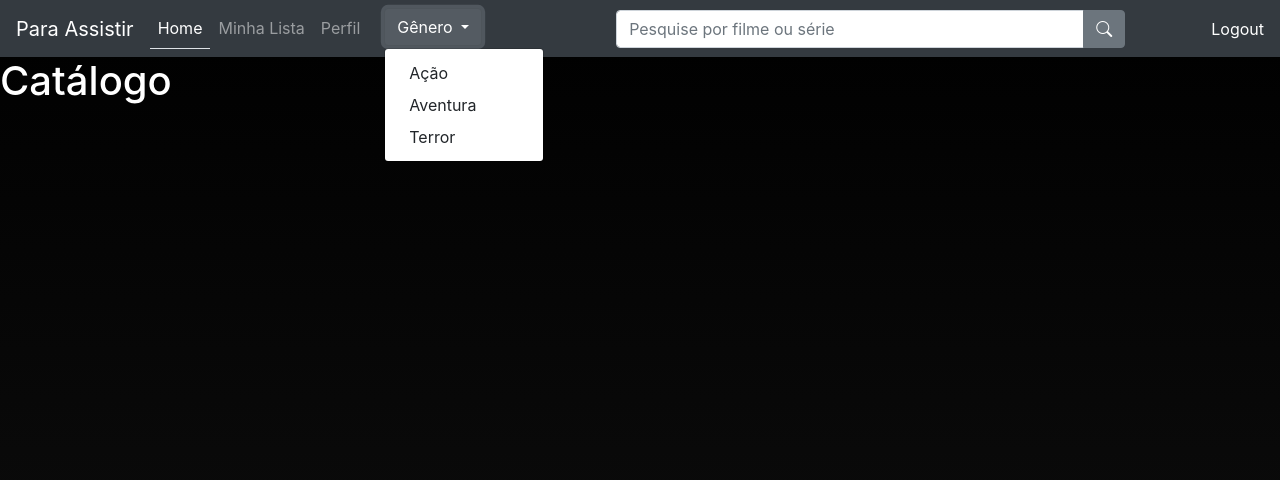
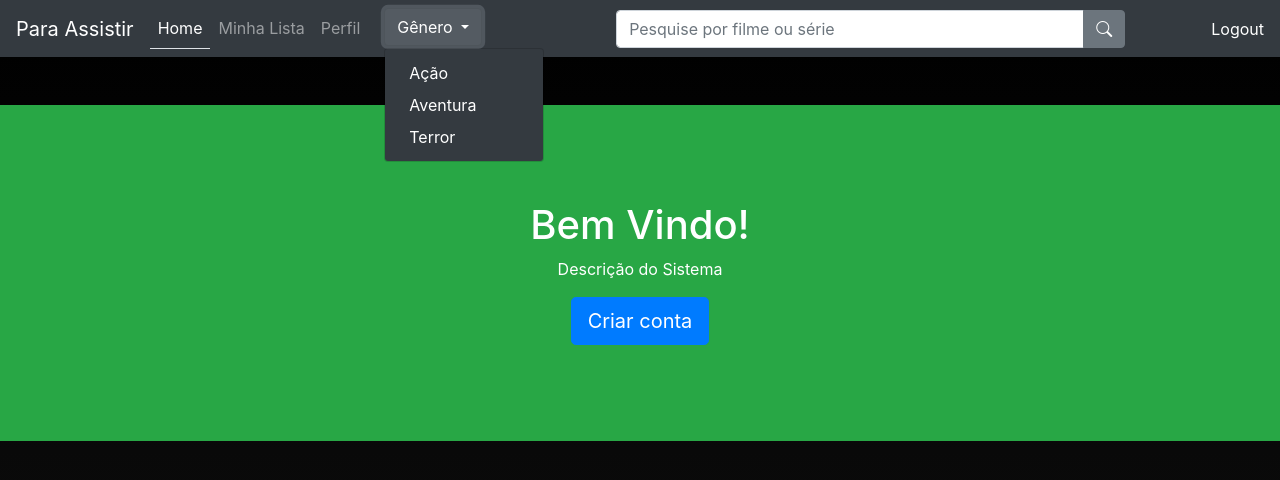
Before and after one commit to ViGF/Para-Assistir, a plain HTML site: page pages/initial.html in a window 1280 px wide. Both pictures are taken after a click on the button "Gênero". Drawn offline with nearby package versions, Linux system fonts and the light colour scheme.

Commit message:
Alterações no Dropdown e na página inicial

```diff
--- a/css/profile.css
+++ b/css/profile.css
@@ -1,7 +1,3 @@
-.profile {
-    background: linear-gradient(#000000, #101010);
-}
-
 .profile .form-control {
     background: transparent;
     color: #FFFF;
--- a/css/style.css
+++ b/css/style.css
@@ -83,3 +83,13 @@ body {
     background: linear-gradient(#000000, #101010);
     background-repeat: no-repeat;
 }
+
+.dropdown-menu a {
+    color: #FFFF;
+}
+
+.dropdown-menu a:hover {
+    background-color: #FFFF;
+    color: #000000;
+    font-weight: 500;
+}
--- a/pages/initial.html
+++ b/pages/initial.html
@@ -44,17 +44,17 @@
                 <li class="nav-item">
                     <a class="nav-link" href="perfil.html"> Perfil </a>
                 </li>
-                <li class="nav-item ml-3">
+                <li class="nav-item dropdown ml-3">
                     <div class="btn-group">
-                        <button class="btn btn-secondary dropdown-toggle" type="button" id="defaultDropdown"
+                        <button class="btn btn-secondary dropdown-toggle" type="button" id="navbarDropdown"
                             data-bs-toggle="dropdown" data-bs-auto-close="true" aria-expanded="false" data-toggle="dropdown">
                             Gênero
                         </button>
-                        <ul class="dropdown-menu" aria-labelledby="defaultDropdown">
-                            <li><a class="dropdown-item" href="#">Ação</a></li>
-                            <li><a class="dropdown-item" href="#">Aventura</a></li>
-                            <li><a class="dropdown-item" href="#">Terror</a></li>
-                        </ul>
+                        <div class="dropdown-menu bg-dark" aria-labelledby="navbarDropdown">
+                            <a class="dropdown-item" href="#">Ação</a>
+                            <a class="dropdown-item" href="#">Aventura</a>
+                            <a class="dropdown-item" href="#">Terror</a>
+                        </div>
                     </div>
                 </li>
             </ul>
@@ -72,7 +72,17 @@
             </span>
         </div>
     </nav>
-    <h1>Catálogo</h1>
+    <header class="py-5">
+        <div class="p-4 p-lg-5 bg-success rounded-3 text-center">
+            <div class="m-4 m-lg-5">
+                <h1 class="display-5 fw-bold">Bem Vindo!</h1>
+                <p class="fs-4">Descrição do Sistema</p>
+                <a class="btn btn-primary btn-lg" href="../index.html">
+                    Criar conta
+                </a>
+            </div>
+        </div>
+    </header>
 </body>
 
 </html>
```
Also changed, not shown: pages/perfil.html (+2 -1 lines), pages/lista.html (line endings or trailing spaces).
